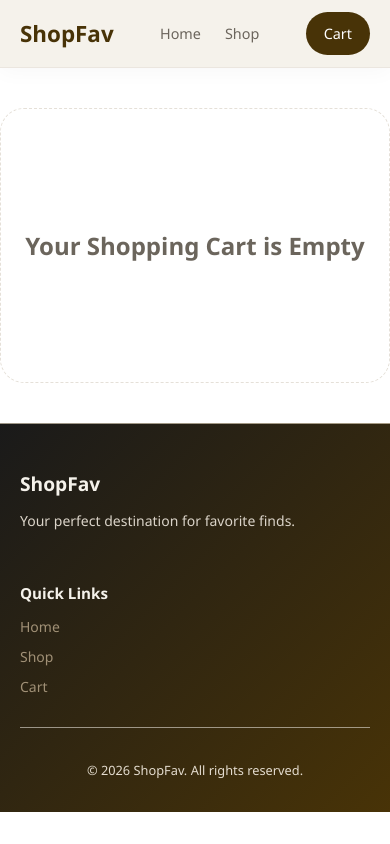
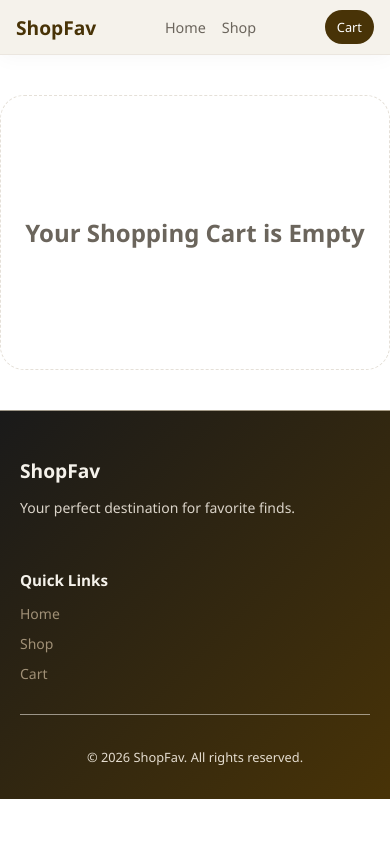
Before and after one commit to mahlet-1/Shopping-Cart-Web, a React app: page /cart in a window 390 px wide. Built offline with nearby package versions, Linux system fonts and the light colour scheme; the HTML template or start-up script is replaced by a standard one.

Commit message:
Fix style issues

```diff
--- a/src/Styles/HeroSection.css
+++ b/src/Styles/HeroSection.css
@@ -46,6 +46,7 @@
   background-color: #f5f2eb;
   color: #1a1a1a;
   border: none;
+  text-decoration: none;
   padding: 14px 32px;
   border-radius: 9999px;
   font-size: 15px;
--- a/src/Styles/Layout.css
+++ b/src/Styles/Layout.css
@@ -166,7 +166,27 @@
 
 @media (max-width: 768px) {
   .navbar {
-    padding: 12px 20px;
+    padding: 10px 16px;
+    flex-wrap: wrap;
+    gap: 12px;
+  }
+
+  .nav-logo h1 {
+    font-size: 1.2rem;
+  }
+
+  .nav-links {
+    gap: 16px;
+    font-size: 0.85rem;
+  }
+
+  .nav-actions {
+    gap: 8px;
+  }
+
+  .cart-link{
+    padding: 8px 12px;
+    font-size: 0.8rem;
   }
 
   .footer {
--- a/src/Styles/Notification.css
+++ b/src/Styles/Notification.css
@@ -39,18 +39,21 @@
 }
 
 
-@media (max-width: 480px) {
+@media (max-width: 768px) {
   .notification-container {
     top: 16px;
     left: 16px;
     right: 16px;
     transform: none;
     width: calc(100% - 32px);
+    box-sizing: border-box;
   }
 
   .notification-toast {
     min-width: 100%;
     max-width: 100%;
+    width: 100%;
     border-radius: 12px;
+    box-sizing: border-box;
   }
 }
--- a/src/Styles/ProductDetail.css
+++ b/src/Styles/ProductDetail.css
@@ -206,14 +206,21 @@
   }
 }
 
-@media (max-width: 576px) {
-  .product-actions {
+@media (max-width: 768px) {
+.product-actions {
     flex-direction: column;
     align-items: stretch;
+    gap: 12px;
   }
   .quantity-selector,
-  .add-to-cart-btn,
-  .wishlist-btn {
+  .add-to-cart-btn
+  {
     width: 100%;
+    height: 54px;
   }
+  .add-to-cart-btn {
+    height: 56px;
+    padding: 0 40px;
+    font-size: 16px;
 }
+}
```
